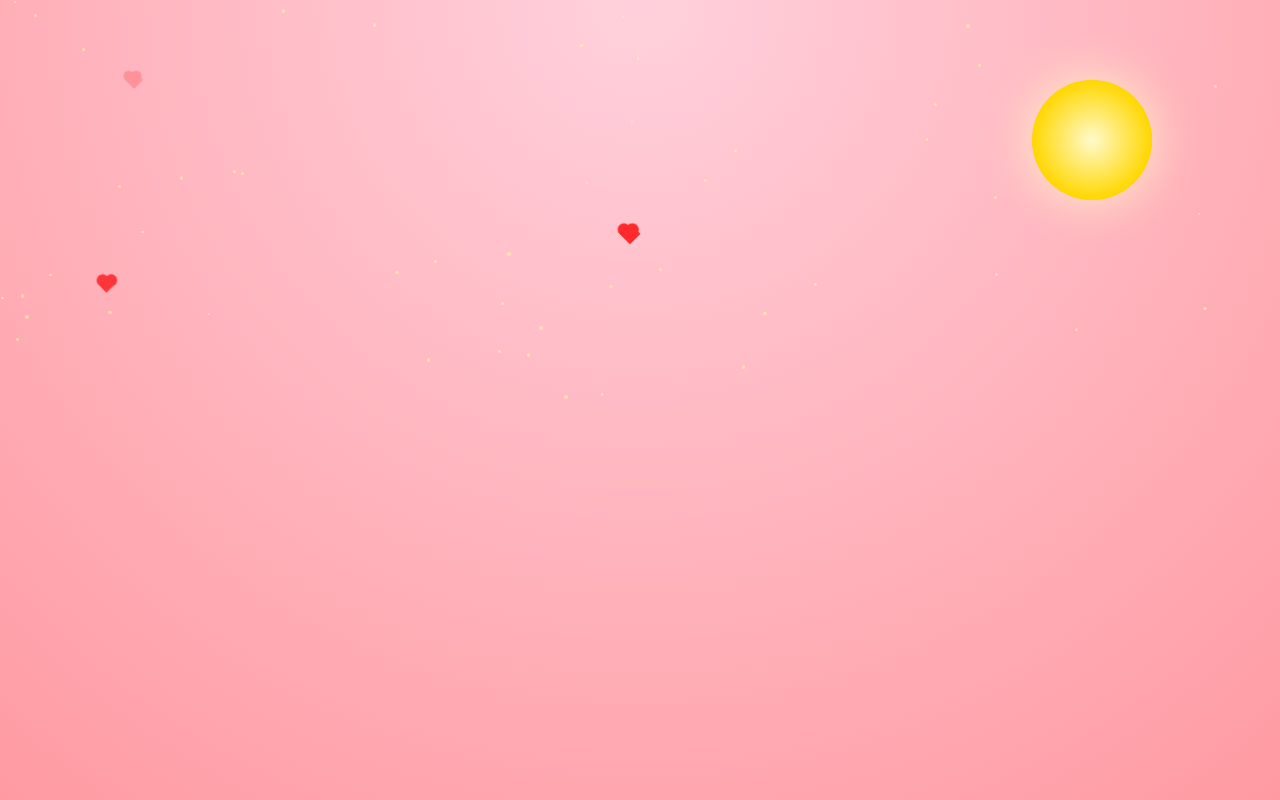
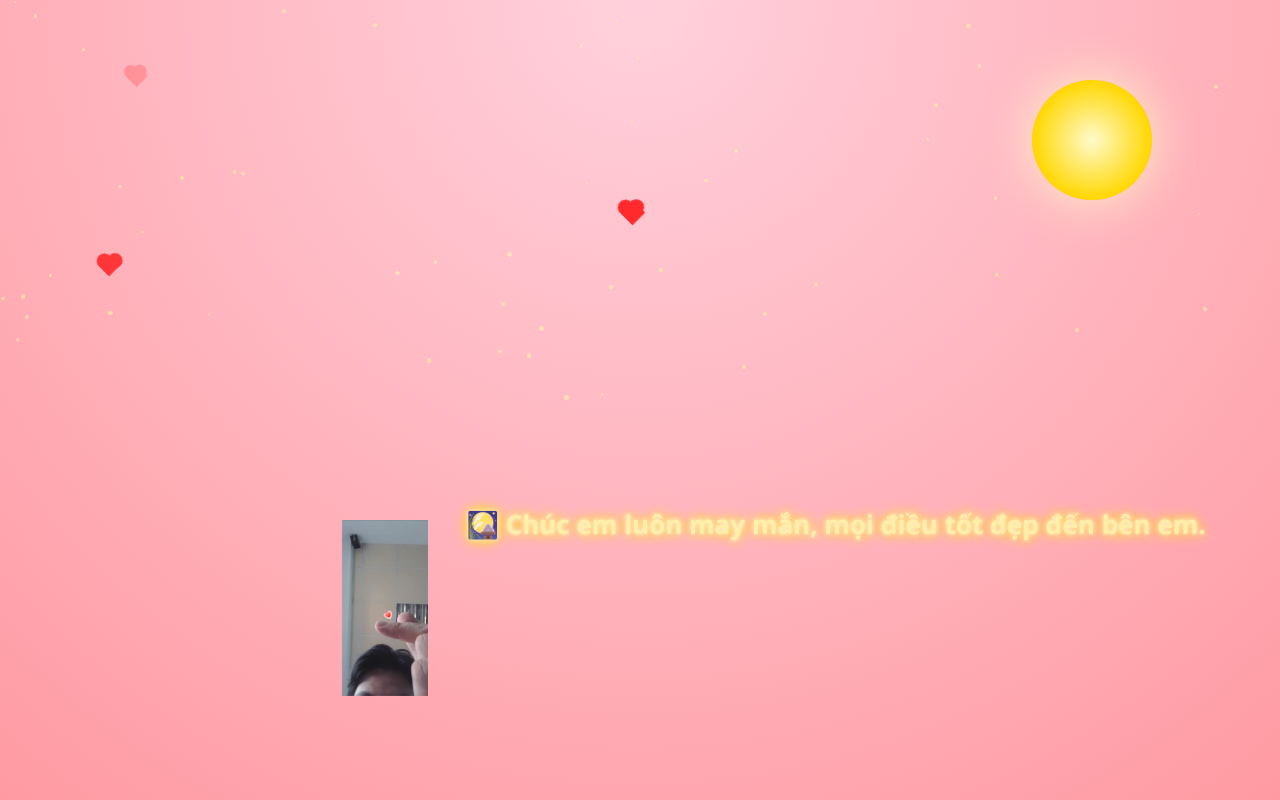
Before and after one commit to NoobCoder3172/TrungThu, a plain HTML site: page index.html in a window 1280 px wide. Both pictures are taken after a click on the button "🌕 Nhấn vô đây nè 🌸". Drawn offline with Linux system fonts and the light colour scheme.

Commit message:
Update index.html

```diff
--- a/index.html
+++ b/index.html
@@ -9,10 +9,6 @@
       height: 100vh;
       background: radial-gradient(circle at top, #ffd1dc, #ff9aa2);
       overflow: hidden;
-      display: flex;
-      justify-content: center;
-      align-items: center;
-      position: relative;
       font-family: "Segoe UI", sans-serif;
     }
 
@@ -32,26 +28,20 @@
     /* Ngôi sao lung linh */
     .star {
       position: absolute;
-      width: 3px;
-      height: 3px;
+      border-radius: 50%;
       background: #fff9a6;
-      border-radius: 50%;
       opacity: 0.9;
       animation: twinkle 1.5s infinite alternate;
       z-index: 0;
     }
-    @keyframes twinkle {
-      0% {opacity: 0.4;}
-      50% {opacity: 1;}
-      100% {opacity: 0.4;}
-    }
+    @keyframes twinkle {0%{opacity:0.4;}50%{opacity:1;}100%{opacity:0.4;}}
 
     /* Nút bấm */
     #playBtn {
       position: absolute;
       top: 50%;
       left: 50%;
-      transform: translate(-50%, -50%);
+      transform: translate(-50%,-50%);
       padding: 20px 40px;
       font-size: 22px;
       background: #ff4d6d;
@@ -63,84 +53,51 @@
       box-shadow: 0 6px 15px rgba(0,0,0,0.3);
       animation: pulse 1.5s infinite;
     }
-    #playBtn:hover {
-      background: #ff3355;
-    }
-    @keyframes pulse {
-      0% { transform: translate(-50%, -50%) scale(1); }
-      50% { transform: translate(-50%, -50%) scale(1.1); }
-      100% { transform: translate(-50%, -50%) scale(1); }
-    }
+    #playBtn:hover {background: #ff3355;}
+    @keyframes pulse {0%{transform:translate(-50%,-50%) scale(1);}50%{transform:translate(-50%,-50%) scale(1.1);}100%{transform:translate(-50%,-50%) scale(1);}}
 
     /* Hình ảnh bay */
     .floating-img {
       position: absolute;
-      width: 120px;
-      animation: floatUp 12s linear infinite;
       z-index: 1;
+      animation: floatUp 20s linear forwards;
     }
-    @keyframes floatUp {
-      0% { transform: translateY(100vh) translateX(0) scale(0.8); opacity: 0; }
-      10% { opacity: 1; }
-      50% { transform: translateY(50vh) translateX(20px) scale(1); }
-      100% { transform: translateY(-120vh) translateX(-10px) scale(1); opacity: 0; }
-    }
+    @keyframes floatUp {0%{transform:translateY(100vh);opacity:0;}10%{opacity:1;}100%{transform:translateY(-150vh);opacity:0;}}
 
     /* Trái tim */
     .heart {
       position: absolute;
-      width: 20px;
-      height: 20px;
+      width: 25px;
+      height: 25px;
       background: red;
       transform: rotate(-45deg);
-      animation: floatHeart 8s linear infinite;
+      animation: floatHeart linear forwards;
       z-index: 1;
     }
     .heart::before,
-    .heart::after {
-      content: "";
-      position: absolute;
-      width: 20px;
-      height: 20px;
-      border-radius: 50%;
-      background: red;
-    }
-    .heart::before { top: -10px; left: 0; }
-    .heart::after { left: 10px; top: 0; }
-    @keyframes floatHeart {
-      0% { transform: translateY(0) rotate(-45deg) scale(0.5); opacity: 0; }
-      30% { opacity: 1; }
-      100% { transform: translateY(-300px) rotate(-45deg) scale(1); opacity: 0; }
-    }
+    .heart::after {content:""; position:absolute; width:25px; height:25px; border-radius:50%; background:red;}
+    .heart::before {top:-12.5px; left:0;}
+    .heart::after {left:12.5px; top:0;}
+    @keyframes floatHeart {0%{transform:translateY(0) rotate(-45deg) scale(0.5);opacity:0;}30%{opacity:1;}100%{transform:translateY(-400px) rotate(-45deg) scale(1);opacity:0;}}
 
     /* Câu chúc */
     .message {
       position: absolute;
       font-size: 26px;
       font-weight: bold;
-      color: #fff8a6; /* vàng nhạt dễ nhìn */
-      text-shadow: 0 0 5px #fff, 0 0 10px #ffd700, 0 0 15px #ffea00;
-      animation: floatMsg 18s linear forwards; /* trôi chậm hơn */
+      color: #fff8a6;
+      text-shadow: 0 0 5px #fff,0 0 10px #ffd700,0 0 15px #ffea00;
       z-index: 2;
+      animation: floatMsg linear forwards;
     }
-    @keyframes floatMsg {
-      0% { transform: translateY(90vh); opacity: 1; }
-      20% { opacity: 1; }
-      100% { transform: translateY(-120vh); opacity: 0; }
-    }
+    @keyframes floatMsg {0%{transform:translateY(90vh);opacity:1;}100%{transform:translateY(-120vh);opacity:0;}}
   </style>
 </head>
 <body>
-
-  <!-- Mặt trăng -->
   <div id="moon"></div>
-
-  <!-- Nhạc nền -->
   <audio id="bgMusic" loop>
     <source src="https://NoobCoder3172.github.io/TrungThu/ThangCuoi.mp3" type="audio/mpeg">
   </audio>
-
-  <!-- Nút bấm -->
   <button id="playBtn">🌕 Nhấn vô đây nè 🌸</button>
 
 <script>
@@ -150,14 +107,14 @@
     star.className = "star";
     star.style.left = Math.random()*window.innerWidth + "px";
     star.style.top = Math.random()*window.innerHeight/2 + "px";
-      star.style.width = (Math.random()*2 + 2) + "px";
-      star.style.height = star.style.width;
+    const size = Math.random()*3+2;
+    star.style.width = size+"px";
+    star.style.height = size+"px";
     document.body.appendChild(star);
   }
 
-const messages = [
+  const messages=[
     "🎑 Chúc em luôn may mắn, mọi điều tốt đẹp đến bên em.",
-  "💖 Xinh gái quá trài ơi, nhìn là muốn ... luôn á :))",
     "💖 Mong em cười nhiều hơn, vui vẻ hơn và hạnh phúc mỗi ngày nhenn.",
     "😂 Suốt ngày dọa block với bai thôi :))) May anh mặt dày hơn trăng rằm.",
     "🌸 Trung Thu này ăn bánh ngon nha, đừng quên nghỉ ngơi và vui vẻ nhé!",
@@ -165,108 +122,71 @@ const messages = [
     "✨ Chúc mọi điều tốt đẹp đều đến với em.",
     "🌸 Nhớ mặc ấm khi đi ra ngoài nhó, đông đến cũng lạnh lắm đấy.",
     "🍜 Suốt ngày ăn cháo với mì tôm cay vl :)) Ăn gì cứ nhắn anh là được mà nha.",
-  "🍪 Bánh Trung Thu ngon chưa? Ăn xong nhớ nhắn anh thử vị nhé!",
+    "🍪 Kẹo trung thu ngon hemm? Ăn xong nhớ nhắn khen anh nhé!",
     "🌕 Trăng đẹp vl, mong em lúc nào cũng như ánh trăng vậy.",
     "💛 Dù xa nhưng anh vẫn muốn gửi em 1 tỉ lời chúc ấm áp :))",
+    "💖 Xinh gái quá trài ơi, nhìn là muốn ... luôn á :))",
     "🌟 Mong đêm nay em ngủ ngon, mơ những điều đẹp nhất.",
     "🙏 Cảm ơn em nhiều nha, mọi điều em làm cho anh đều quý lắm.",
     "🌸 Chúc em Trung Thu vui vẻ, ăn nhiều bánh và nhận thật nhiều yêu thương.",
     "🌸 Hết ời á :)) mún nghe chúc lại thì cứ xem típ nhóoooo."
   ];
 
-
-    const images = [
-      "anh1.jpg",
-      "anh2.jpg",
-      "anh3.jpg",
-      "anh4.jpg",
-      "anh5.jpg",
-      "anh6.jpg",
-      "anh7.jpg",
-      "anh8.jpg",
-      "anh9.jpg",
-      "anh11.jpg",
-      "anh12.jpg",
-      "anh13.jpg",
-      "anh14.jpg",
-      "anh15.jpg",
-      "anh16.jpg",
-      "anh17.jpg",
-      "anh18.jpg",
-      "anh19.jpg",
-      "anh10.jpg"
+  const images=[
+    "anh1.jpg","anh2.jpg","anh3.jpg","anh4.jpg","anh5.jpg","anh6.jpg","anh7.jpg","anh8.jpg","anh9.jpg","anh10.jpg",
+    "anh11.jpg","anh12.jpg","anh13.jpg","anh14.jpg","anh15.jpg","anh16.jpg","anh17.jpg","anh18.jpg","anh19.jpg"
   ];
 
-    function createHeart() {
-      const heart = document.createElement("div");
-      heart.className = "heart";
-      document.body.appendChild(heart);
+  let imgIndex=0,msgIndex=0;
 
-      // random vị trí toàn màn hình
-      heart.style.left = Math.random() * window.innerWidth + "px";
-      heart.style.top = Math.random() * window.innerHeight + "px";
+  function spawnNextImage(){
+    const img=document.createElement("img");
+    img.src=images[imgIndex];
+    img.className="floating-img";
+    document.body.appendChild(img);
+    img.style.left=Math.random()*(window.innerWidth-100)+"px";
+    img.style.width=(Math.random()*40+60)+"px";
+    img.style.animationDuration="20s";
+    setTimeout(()=>img.remove(),20000);
 
-      const size = Math.random() * 20 + 10;
-      heart.style.width = size + "px";
-      heart.style.height = size + "px";
-      heart.style.animationDuration = (Math.random() * 4 + 5) + "s";
-
-      setTimeout(() => heart.remove(), 10000);
+    imgIndex++; if(imgIndex>=images.length) imgIndex=0;
+    setTimeout(spawnNextImage,4000);
   }
 
-let imgIndex = 0;
+  function spawnNextMessage(){
+    const msg=document.createElement("div");
+    msg.className="message";
+    msg.textContent=messages[msgIndex];
+    document.body.appendChild(msg);
+    msg.style.left=Math.random()*(window.innerWidth-300)+"px";
+    msg.style.animationDuration="22s";
+    setTimeout(()=>msg.remove(),22000);
 
-function createImage() {
-  const img = document.createElement("img");
-  img.src = images[imgIndex];  // lấy ảnh theo thứ tự
-  img.className = "floating-img";
-  document.body.appendChild(img);
-
-  // vị trí ngẫu nhiên để bay khắp màn hình
-  img.style.left = Math.random() * (window.innerWidth - 100) + "px";
-  img.style.animationDuration = (Math.random() * 10 + 10) + "s";
-  const size = Math.random() * 50 + 80;
-  img.style.width = size + "px";
-
-  setTimeout(() => img.remove(), 20000);
-
-  // tăng index tuần tự, quay lại đầu khi hết
-  imgIndex++;
-  if(imgIndex >= images.length){
-    imgIndex = 0;
-  }
+    msgIndex++; if(msgIndex>=messages.length) msgIndex=0;
+    setTimeout(spawnNextMessage,6000);
   }
 
-
-
-let msgIndex = 0; // lưu câu chúc hiện tại
-
-function createMessage() {
-  const msg = document.createElement("div");
-  msg.className = "message";
-  msg.textContent = messages[msgIndex]; // lấy câu chúc theo thứ tự
-  document.body.appendChild(msg);
-
-  msg.style.left = Math.random() * (window.innerWidth - 300) + "px";
-  msg.style.animationDuration = (Math.random() * 5 + 20) + "s"; // trôi mượt hơn
-
-  setTimeout(() => msg.remove(), 25000);
-
-  // Cập nhật index để lần sau hiển thị câu tiếp theo
-  msgIndex++;
-  if(msgIndex >= messages.length) msgIndex = 0; // quay lại câu đầu
+  function createHeart(){
+    const heart=document.createElement("div");
+    heart.className="heart";
+    document.body.appendChild(heart);
+    heart.style.left=Math.random()*window.innerWidth+"px";
+    heart.style.top=Math.random()*window.innerHeight+"px";
+    const size=Math.random()*20+15;
+    heart.style.width=size+"px";
+    heart.style.height=size+"px";
+    heart.style.animationDuration=(Math.random()*4+5)+"s";
+    setTimeout(()=>heart.remove(),10000);
   }
 
-    document.getElementById("playBtn").addEventListener("click", () => {
-      const music = document.getElementById("bgMusic");
-      music.play().then(() => {
-        document.getElementById("playBtn").style.display = "none";
-
-        // Bắt đầu hiệu ứng
-        setInterval(createHeart, 800); // trái tim khắp màn hình
-        setInterval(createImage, 5000);
-        setInterval(createMessage, 6300);
-      }).catch(e => console.log("Không phát được nhạc:", e));
+  document.getElementById("playBtn").addEventListener("click",()=>{
+    const music=document.getElementById("bgMusic");
+    music.play().then(()=>{
+      document.getElementById("playBtn").style.display="none";
+      spawnNextImage();
+      spawnNextMessage();
+      setInterval(createHeart,800); // trái tim bay liên tục
+    }).catch(e=>console.log("Không phát được nhạc:",e));
   });
 </script>
 </body>
```
Lines whose indentation alone changed are shown as unchanged.
